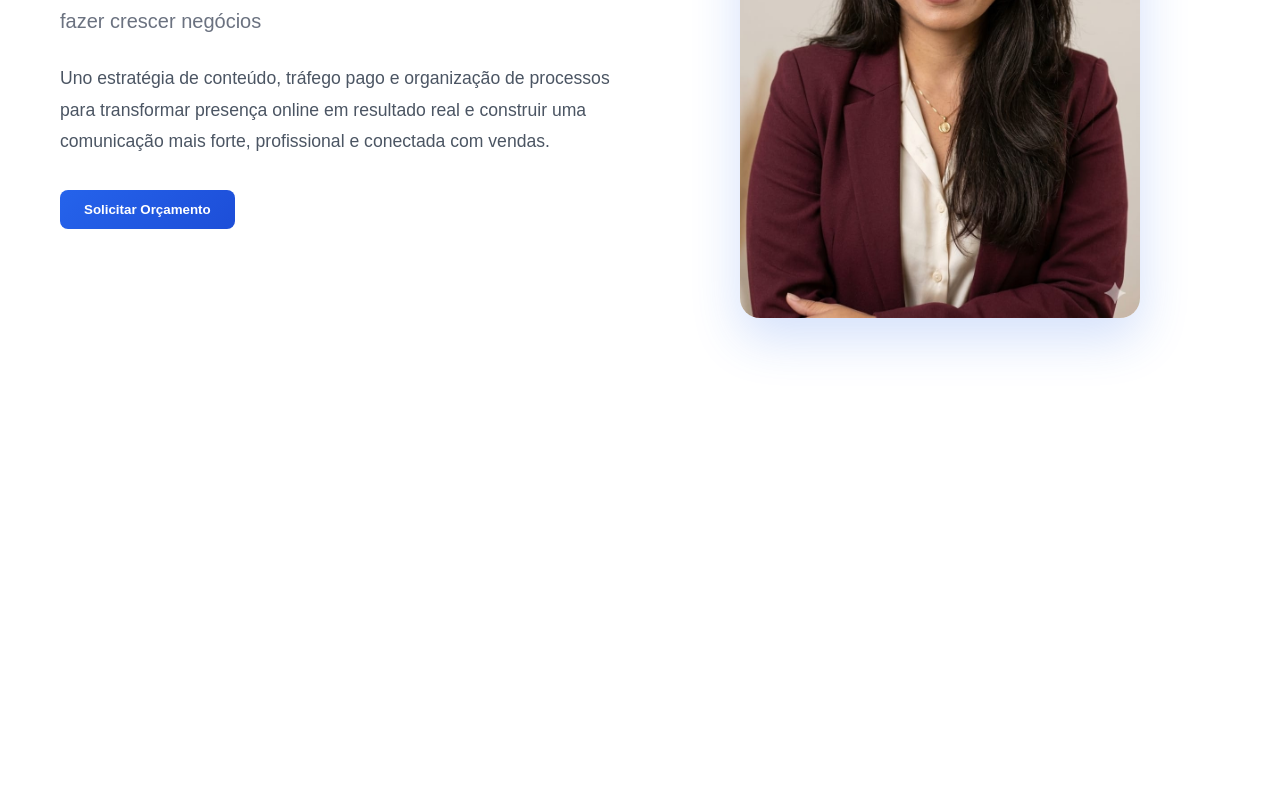
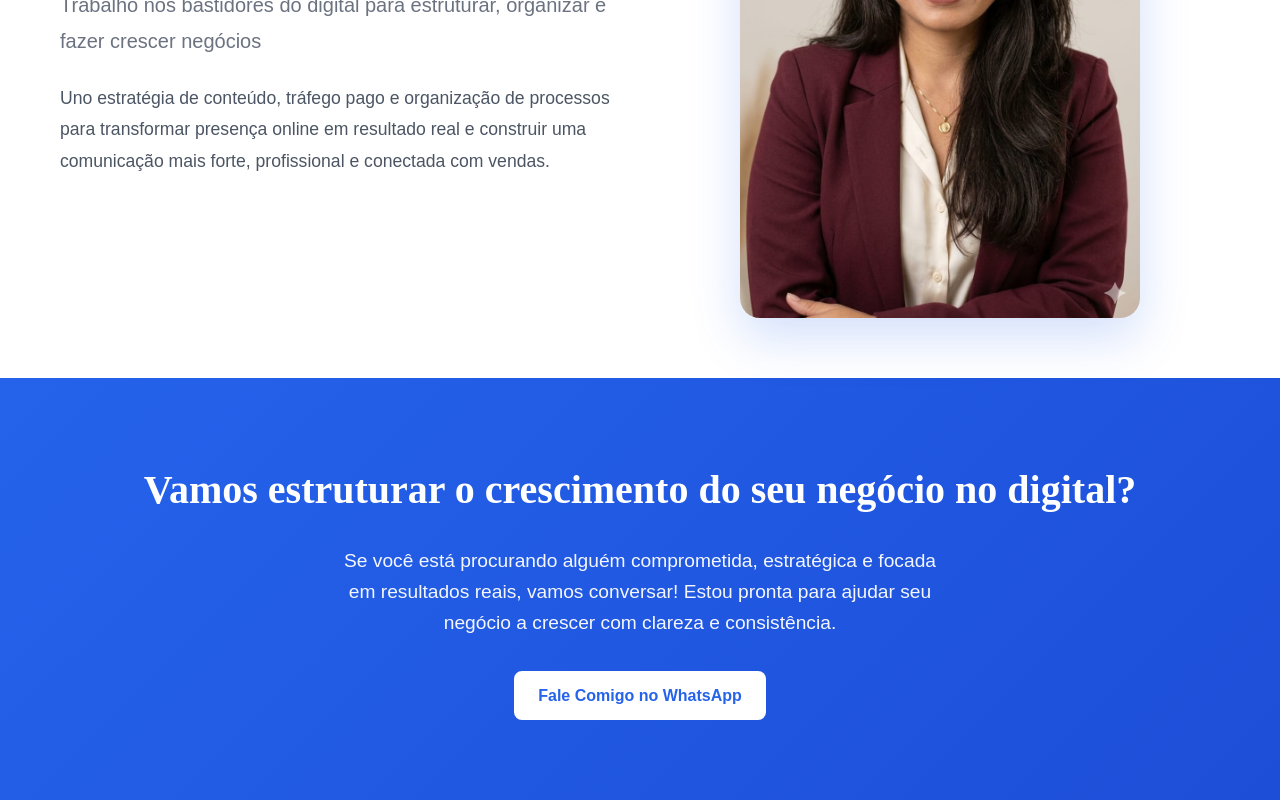
Before and after one commit to RaphaelAugustoSantAna/jhenifer_portfolio, a React (Vite) app: page / in a window 1280 px wide. Shown: the part 355-1155 px from the top of the page. Before the commit the page ends 800 px from the top, so only its background shows below. Built offline with nearby package versions, Linux system fonts and the light colour scheme.

Commit message:
feat: add call to action section

```diff
--- /dev/null
+++ b/src/components/CTA/CTA.css
@@ -0,0 +1,45 @@
+.cta {
+  background: linear-gradient(135deg, #2563eb, #1d4ed8);
+  color: white;
+  padding: 80px 0;
+  text-align: center;
+}
+
+.cta h2 {
+  font-family: "Playfair Display", serif;
+  font-size: 2.5rem;
+  margin-bottom: 1.5rem;
+}
+
+.cta p {
+  font-size: 1.2rem;
+  margin-bottom: 2rem;
+  opacity: 0.95;
+  max-width: 600px;
+  margin-left: auto;
+  margin-right: auto;
+}
+
+.cta-buttons {
+  display: flex;
+  gap: 1rem;
+  justify-content: center;
+  flex-wrap: wrap;
+}
+
+.btn-whatsapp {
+  background: white;
+  color: #2563eb;
+  padding: 0.75rem 1.5rem;
+  border-radius: 8px;
+  text-decoration: none;
+  font-weight: 600;
+  border: none;
+  cursor: pointer;
+  transition: all 0.3s;
+}
+
+.btn-whatsapp:hover {
+  background: #f3f4f6;
+  transform: translateY(-2px);
+}
--- /dev/null
+++ b/src/components/CTA/index.jsx
@@ -0,0 +1,23 @@
+import "./CTA.css";
+
+function CTA() {
+  return (
+    <section className="cta">
+      <div className="container">
+        <h2>Vamos estruturar o crescimento do seu negócio no digital?</h2>
+        <p>
+          Se você está procurando alguém comprometida, estratégica e focada em
+          resultados reais, vamos conversar! Estou pronta para ajudar seu
+          negócio a crescer com clareza e consistência.
+        </p>
+        <div className="cta-buttons">
+          <a className="btn-whatsapp" href="https://wa.me/5511960314542">
+            Fale Comigo no WhatsApp
+          </a>
+        </div>
+      </div>
+    </section>
+  );
+}
+
+export default CTA;
--- a/src/components/Hero/Hero.css
+++ b/src/components/Hero/Hero.css
@@ -38,12 +38,6 @@
   line-height: 1.8;
 }
 
-.hero-buttons {
-  display: flex;
-  gap: 1rem;
-  flex-wrap: wrap;
-}
-
 .hero-image {
   position: relative;
   display: flex;
--- a/src/components/Hero/index.jsx
+++ b/src/components/Hero/index.jsx
@@ -15,11 +15,6 @@ function Hero() {
             para transformar presença online em resultado real e construir uma
             comunicação mais forte, profissional e conectada com vendas.
           </p>
-          <div className="hero-buttons">
-            <a href="https://wa.me/5511960314542">
-              <button className="btn-primary">Solicitar Orçamento</button>
-            </a>
-          </div>
         </div>
         <div className="hero-image">
           <img src="/imagens/foto_perfil.jpg" alt="Jhenifer Albuquerque" />
--- a/src/pages/Home/index.jsx
+++ b/src/pages/Home/index.jsx
@@ -1,8 +1,11 @@
 import Hero from "../../components/Hero";
+import CTA from "../../components/CTA";
+
 function Home() {
   return (
     <>
       <Hero />
+      <CTA />
     </>
   );
 }
```
